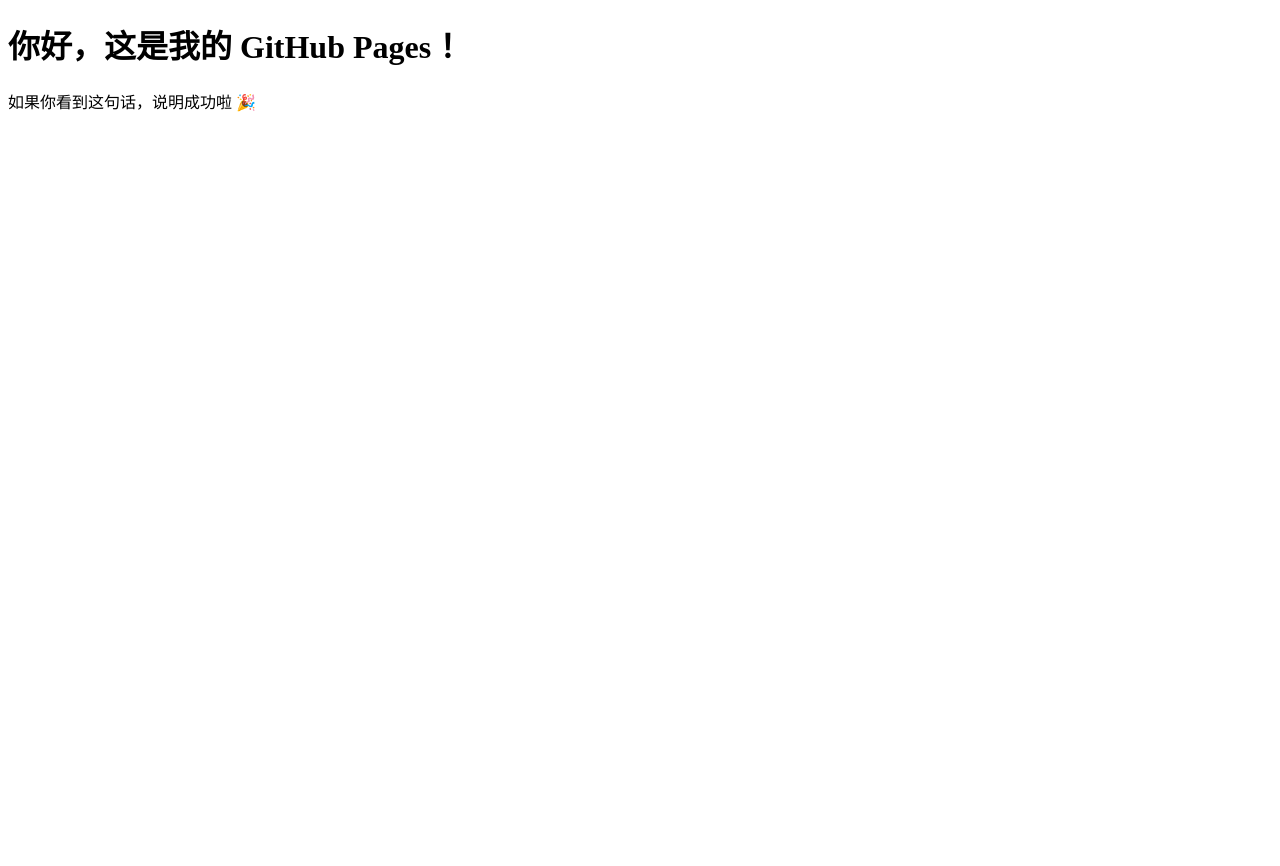
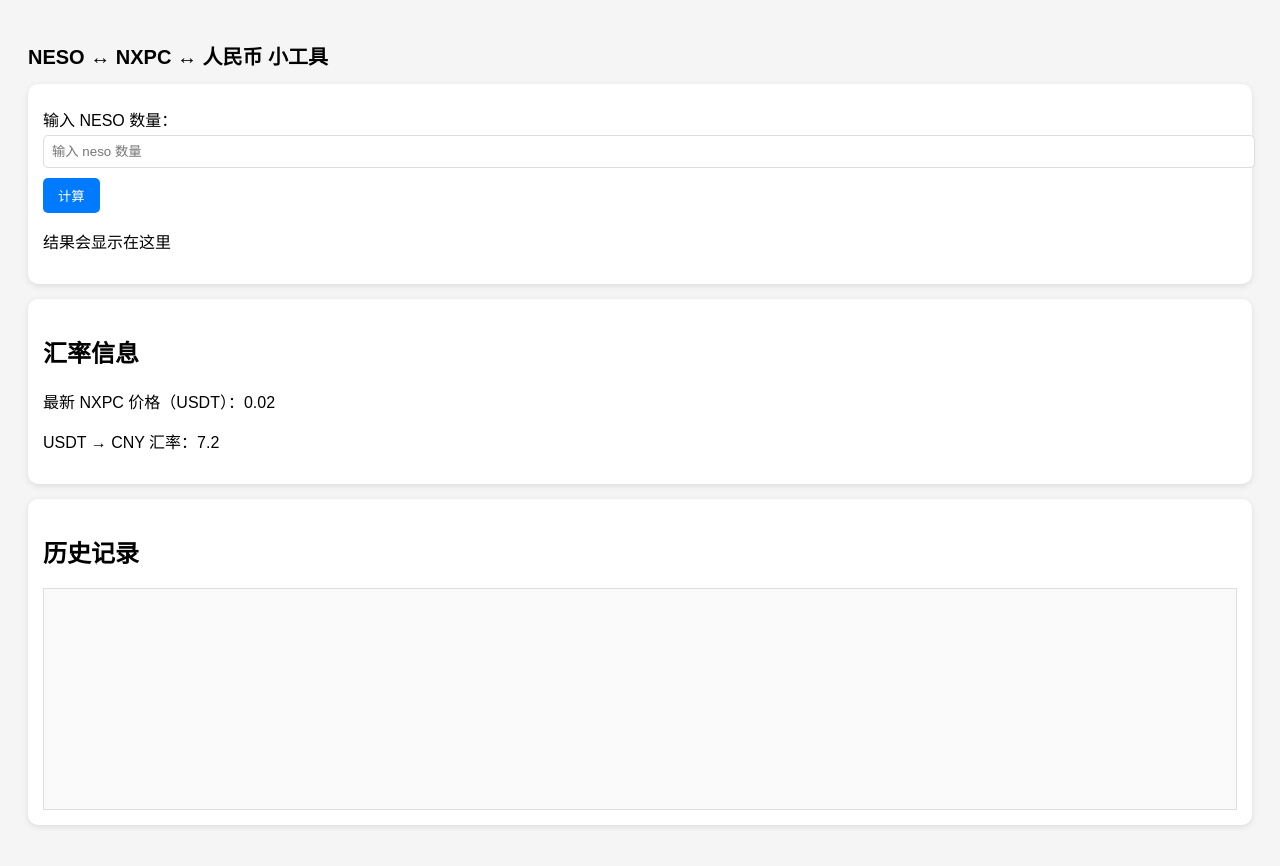
Before and after one commit to zlaoshi982-ai/my-first-repo, a plain HTML site: page index.html in a window 1280 px wide. Before the commit the page ends 800 px from the top, so only its background shows below. Drawn offline with Linux system fonts and the light colour scheme.

Commit message:
更新 index.html

```diff
--- a/index.html
+++ b/index.html
@@ -1,11 +1,81 @@
 <!DOCTYPE html>
-<html>
+<html lang="zh">
 <head>
-  <meta charset="utf-8">
-  <title>我的第一个网页</title>
+  <meta charset="UTF-8">
+  <meta name="viewport" content="width=device-width, initial-scale=1.0">
+  <title>NESO 汇率小工具</title>
+  <style>
+    body { font-family: Arial, sans-serif; padding: 20px; background: #f5f5f5; }
+    h1 { font-size: 20px; }
+    .card { background: #fff; padding: 15px; border-radius: 10px; box-shadow: 0 2px 6px rgba(0,0,0,0.1); margin-bottom: 15px; }
+    label { display: block; margin: 8px 0 4px; }
+    input { width: 100%; padding: 8px; border: 1px solid #ddd; border-radius: 5px; }
+    button { margin-top: 10px; padding: 8px 15px; border: none; background: #007bff; color: #fff; border-radius: 5px; cursor: pointer; }
+    button:hover { background: #0056b3; }
+    #history { height: 200px; overflow-y: auto; border: 1px solid #ddd; background: #fafafa; padding: 10px; font-size: 14px; }
+  </style>
 </head>
 <body>
-  <h1>你好，这是我的 GitHub Pages！</h1>
-  <p>如果你看到这句话，说明成功啦 🎉</p>
+  <h1>NESO ↔ NXPC ↔ 人民币 小工具</h1>
+  <div class="card">
+    <label for="neso">输入 NESO 数量：</label>
+    <input type="number" id="neso" placeholder="输入 neso 数量">
+    <button onclick="calculate()">计算</button>
+    <p id="result">结果会显示在这里</p>
+  </div>
+
+  <div class="card">
+    <h2>汇率信息</h2>
+    <p>最新 NXPC 价格（USDT）：<span id="nxpcPrice">加载中...</span></p>
+    <p>USDT → CNY 汇率：<span id="usdtCny">加载中...</span></p>
+  </div>
+
+  <div class="card">
+    <h2>历史记录</h2>
+    <div id="history"></div>
+  </div>
+
+<script>
+  // 模拟接口（这里你可以换成真实的API）
+  async function fetchPrices() {
+    // 假数据：1 NXPC = 0.02 USDT
+    let nxpcPrice = 0.02;
+    let usdtCny = 7.2;
+
+    // 更新显示
+    document.getElementById("nxpcPrice").textContent = nxpcPrice;
+    document.getElementById("usdtCny").textContent = usdtCny;
+
+    return { nxpcPrice, usdtCny };
+  }
+
+  async function calculate() {
+    const neso = parseFloat(document.getElementById("neso").value);
+    if (isNaN(neso) || neso <= 0) {
+      alert("请输入有效的 NESO 数量！");
+      return;
+    }
+
+    const { nxpcPrice, usdtCny } = await fetchPrices();
+
+    // 假设：1 NESO = 1 NXPC
+    const nxpc = neso;
+    const cny = nxpc * nxpcPrice * usdtCny;
+
+    const result = `≈ ${nxpc} NXPC ≈ ${cny.toFixed(2)} 元人民币`;
+    document.getElementById("result").textContent = result;
+
+    // 保存历史
+    let history = document.getElementById("history");
+    let now = new Date().toLocaleString();
+    history.innerHTML = `<div>[${now}] ${result}</div>` + history.innerHTML;
+  }
+
+  // 定时刷新（5分钟）
+  setInterval(fetchPrices, 300000);
+
+  // 初始化
+  fetchPrices();
+</script>
 </body>
 </html>
```
